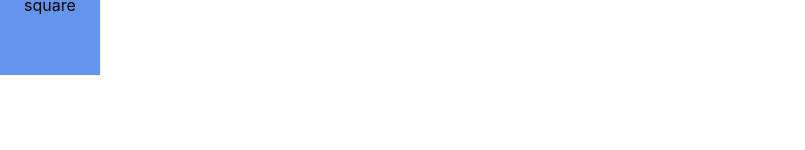
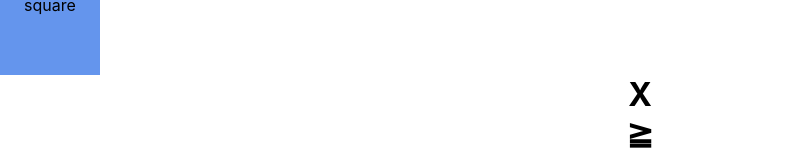
Before and after one commit to vladi375/react-homework, a React (Create React App) app: page / in a window 1280 px wide. Shown: the part 767-917 px from the top of the page, without its empty margins (0-805 px from the left). Before the commit the page ends 842 px from the top, so only its background shows below. Built offline with nearby package versions, Linux system fonts and the light colour scheme.

Commit message:
refactor: added practical tasks + fixed Ex1

```diff
--- a/src/App.js
+++ b/src/App.js
@@ -1,5 +1,7 @@
 import logo from './logo.svg';
 import Ex1 from './components/Ex1';
+import Pr1 from './components/Pr1';
+import Pr2 from './components/Pr2';
 import Ex2 from './components/Ex2';
 import Ex3 from './components/Ex3';
 import './App.css';
@@ -10,6 +12,8 @@ function App() {
       <Ex1 />
       <Ex2 />
       <Ex3 />
+      <Pr1 />
+      <Pr2 />
     </div>
   );
 }
--- a/src/components/Ex1.js
+++ b/src/components/Ex1.js
@@ -1,7 +1,7 @@
 import React from 'react';
 
 const Text = (props) => {
-    return <p style={{fontSize: `${props.fontSize}px`, fontWeight: `${props.fontWeight}`, color: `${props.color}`, textDecoration: `${props.textDecoration}`}} >{props.className}</p>;
+    return <p style={{fontSize: `${props.fontSize}px`, fontWeight: `${props.fontWeight}`, color: `${props.color}`, textDecoration: props.textDecoration ? "underline" : ""}} >{props.className}</p>;
   }
 
 class Ex1 extends React.Component {
@@ -13,7 +13,7 @@ class Ex1 extends React.Component {
         <Text className="Regular Text" fontSize={14}/>
         <Text className="Huge Header" fontWeight="bold" fontSize={32} />
         <Text className="Danger notification" color="red"/>
-        <Text className="Underline Text" textDecoration="underline"/>
+        <Text className="Underline Text" textDecoration={true}/>
       </div>
     </div>
         );
--- a/src/components/Ex2/index.js
+++ b/src/components/Ex2/index.js
@@ -7,16 +7,8 @@ class Ex2 extends React.Component {
       italic: false
     };
 
-    setItalic = () => {
-      this.setState({italic: true});
-    }
-
-    setRegular = () => {
-      this.setState({italic: false});
-    }
-
     changeStyle = () => {
-      !this.state.italic ? this.setItalic() : this.setRegular();
+      this.setState({ italic: !this.state.italic ? true : false });
     }
 
     render() {
--- /dev/null
+++ b/src/components/Pr1.js
@@ -0,0 +1,20 @@
+import React from 'react';
+
+class Checkbox extends React.Component {
+
+    state = {
+        checkbox: "X",
+    }
+
+    setCheckbox = () => {
+        this.setState({ checkbox: this.state.checkbox === "X" ? "V" : "X"})
+    }
+
+    render() {
+        return (
+            <div style={{ fontWeight: "bold", fontSize: 32 }} onClick={this.setCheckbox}>{this.state.checkbox}</div>
+        )
+    }
+}
+
+export default Checkbox;
--- /dev/null
+++ b/src/components/Pr2.js
@@ -0,0 +1,21 @@
+import React from 'react';
+
+class Player extends React.Component {
+
+    state = {
+        value: "≧",
+    }
+
+    changePlayer = () => {
+        this.setState({ value: this.state.value === "≧" ? "≩" :
+        this.state.value === "≩" ? "≹" : "≧"})
+    }
+
+    render () {
+        return (
+            <div style={{ fontWeight: "bold", fontSize: 32 }} onClick={this.changePlayer}>{this.state.value}</div>
+        )
+    }
+}
+
+export default Player;
```
